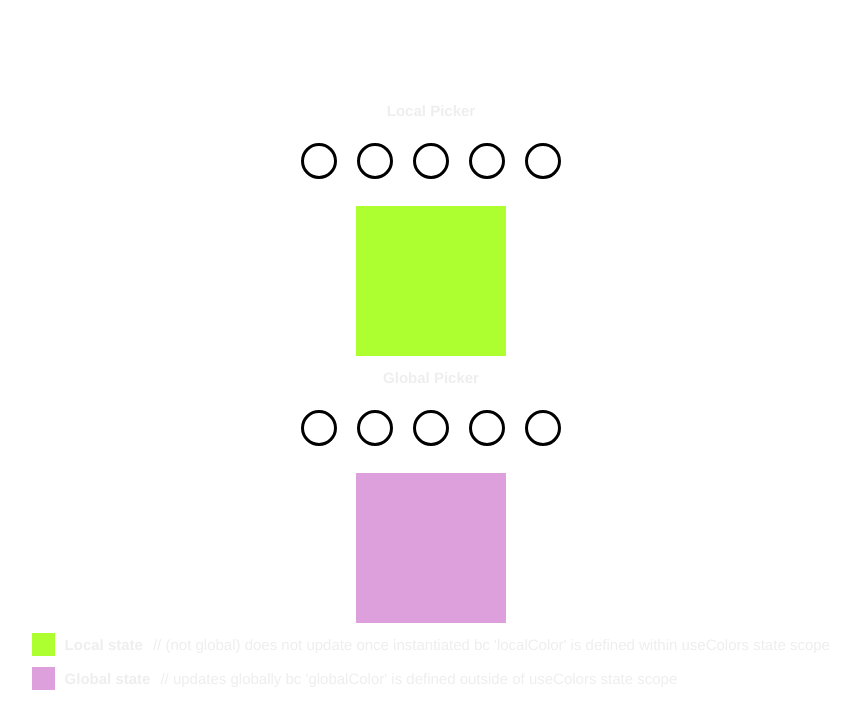
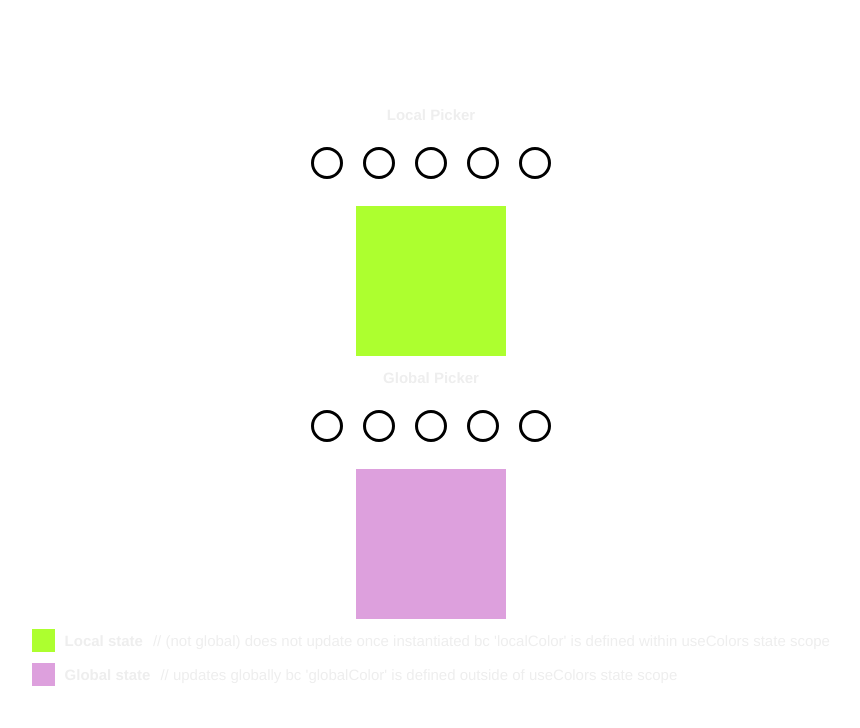
Before and after one commit to nat1597/state-composable, a Vue app: page / in a window 1280 px wide. Shown: the top 728 px of the page, without its empty margins (209-1069 px from the left). Built offline with nearby package versions, Linux system fonts and the light colour scheme.

Commit message:
refactor: minor update

```diff
--- a/src/components/colorPicker.vue
+++ b/src/components/colorPicker.vue
@@ -35,15 +35,15 @@ const { colorList, switchColor } = useColors();
   gap: 2rem;
   width: fit-content;
   background: #fff;
-  padding: 1rem 3rem;
+  padding: 1rem 2rem;
   margin-inline: auto;
   border-radius: 1rem;
 }
 
 .color-picker input[type="radio"] {
   appearance: none;
-  width: 1.5rem;
-  height: 1.5rem;
+  width: 1.25rem;
+  height: 1.25rem;
   outline: 3px solid var(--radio-color, currentColor);
   outline-offset: 3px;
   border-radius: 50%;
```
